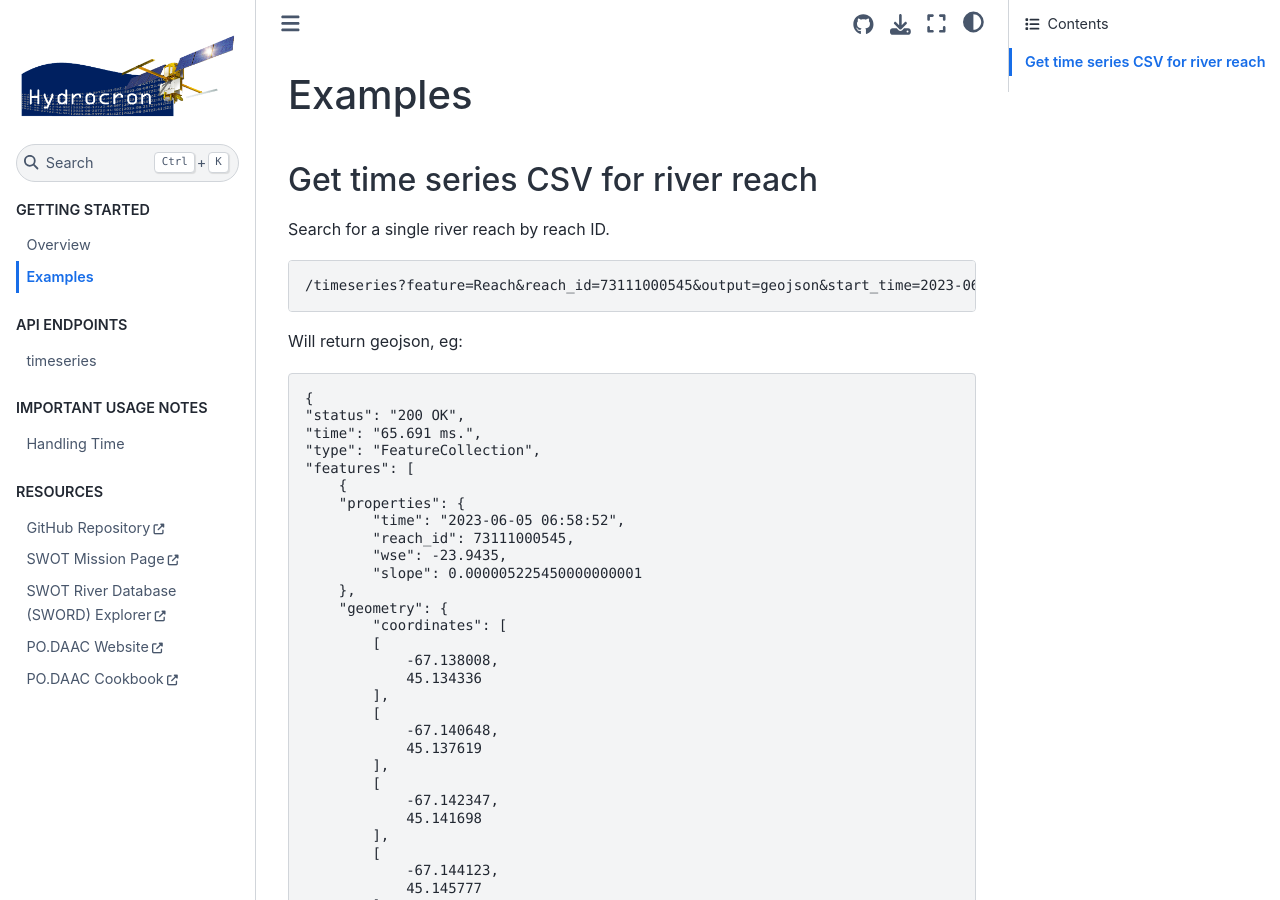
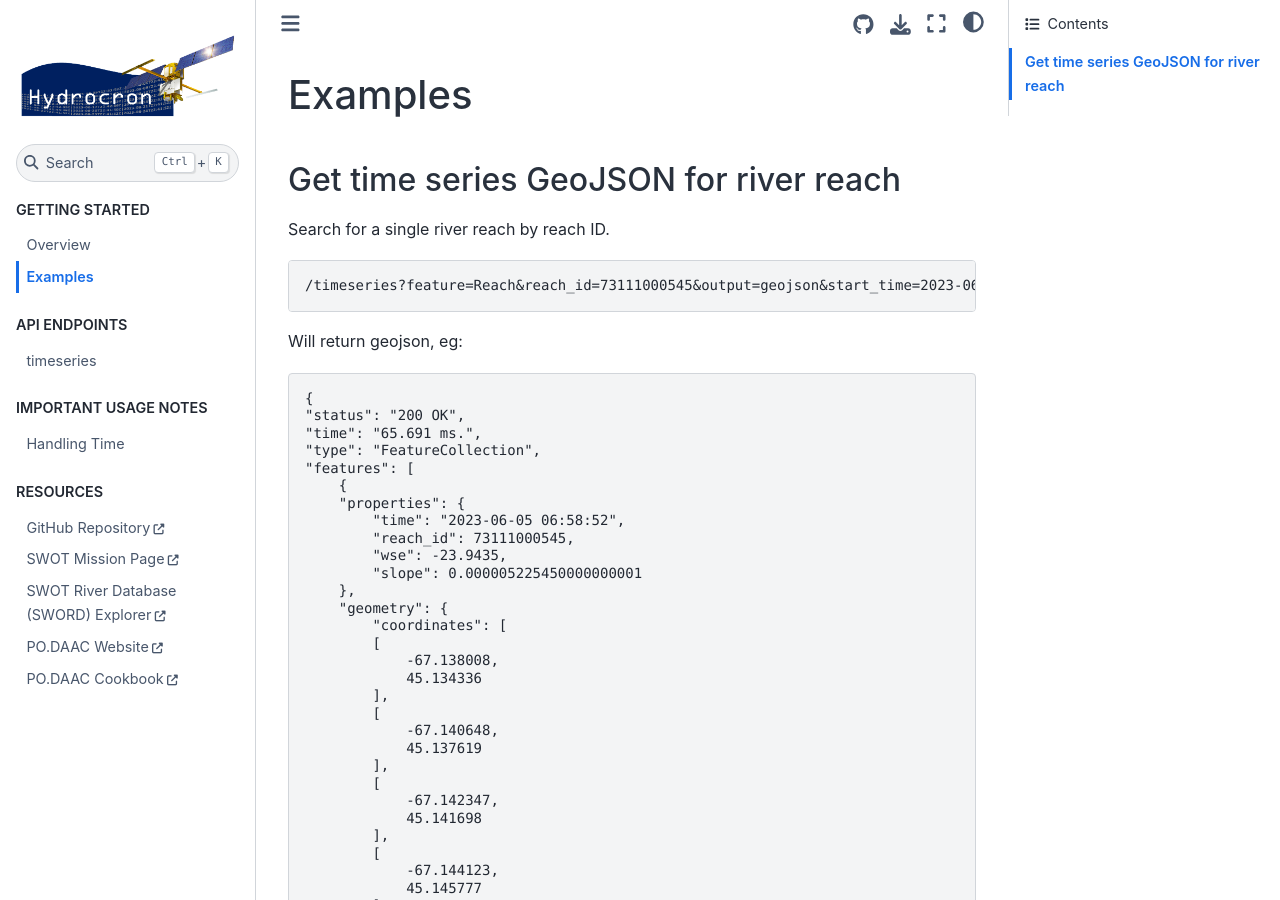
Before and after one commit to podaac/hydrocron, a Jupyter Book: the page built from docs/examples.md, in a window 1280 px wide and 900 px high. Built offline with Jupyter Book 1.0.4 settings and Sphinx 7.4.7 and the Sphinx Book theme 1.1.4, drawn with Linux system fonts in a browser that asks for light colours.

Commit message:
fix typo
change CSV to GeoJSON in text

```diff
--- a/docs/examples.md
+++ b/docs/examples.md
@@ -1,6 +1,6 @@
 # Examples
 
-## Get time series CSV for river reach
+## Get time series GeoJSON for river reach
 
 Search for a single river reach by reach ID.
 
```
